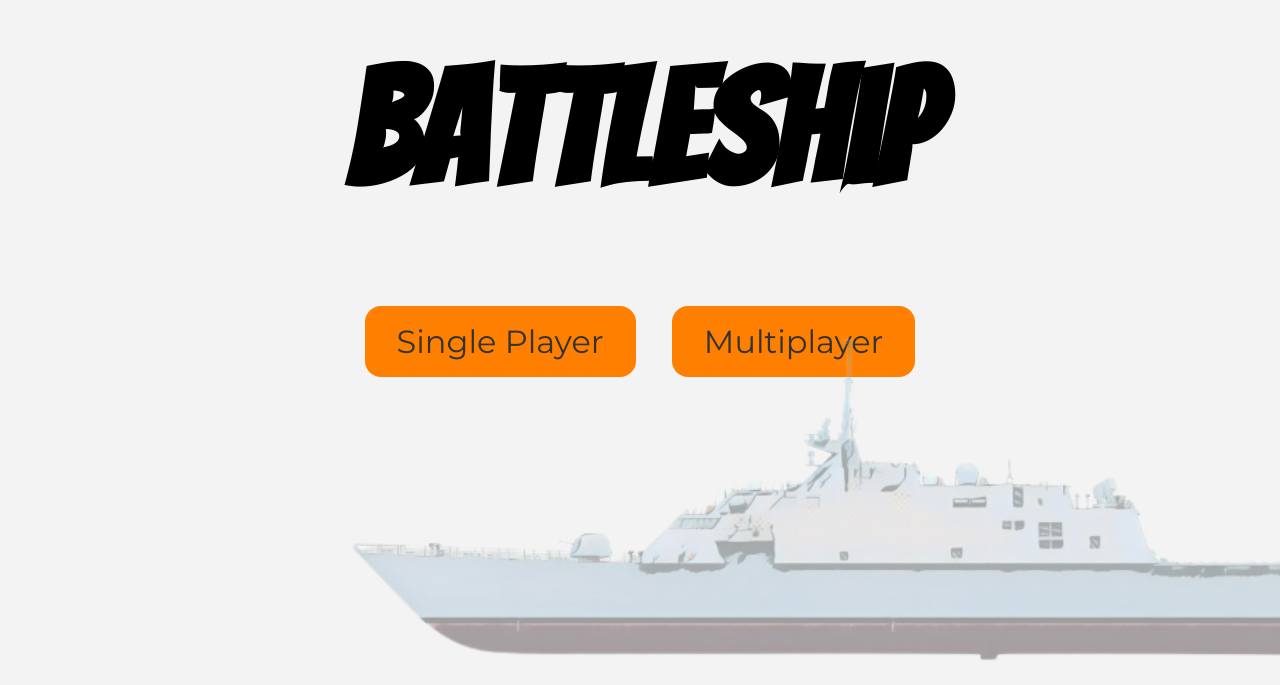
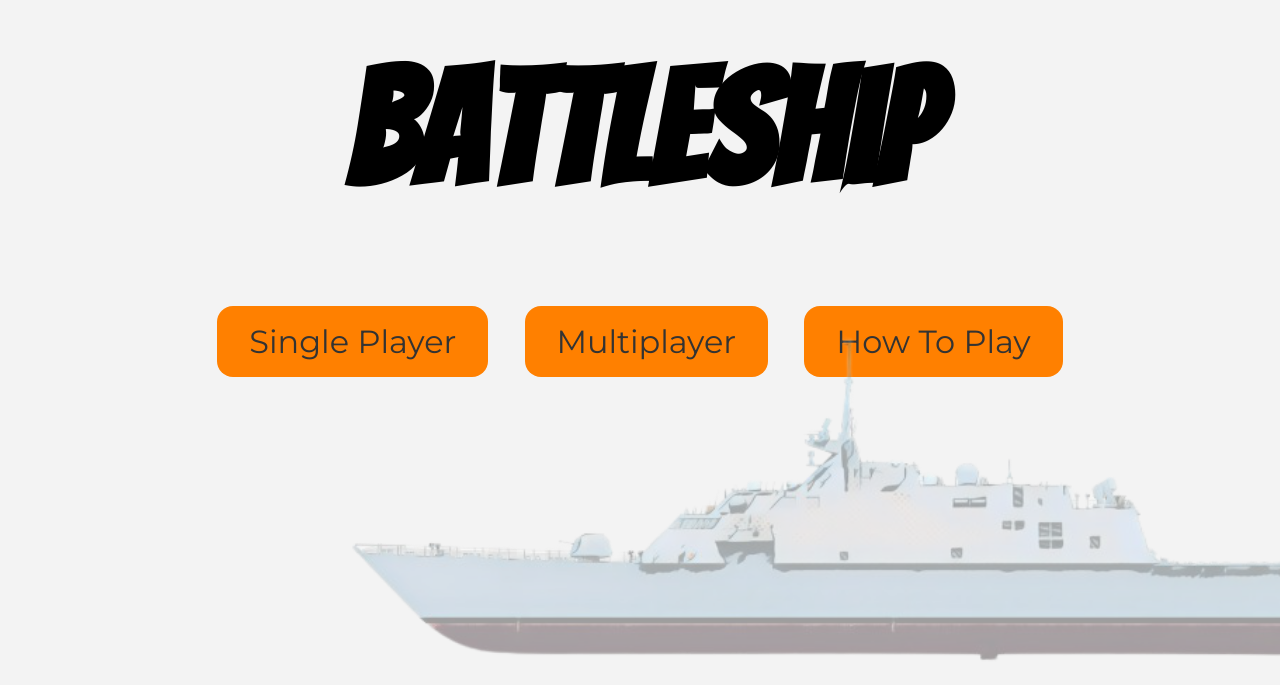
Before and after one commit to Ankit-Gtm/My-Battleship-Game, a website: page public/index.html in a window 1280 px wide. Shown: the part 115-800 px from the top of the page. Drawn offline with Linux system fonts and the light colour scheme.

Commit message:
Update index.html

```diff
--- a/public/index.html
+++ b/public/index.html
@@ -13,6 +13,7 @@
             <div>
                 <a href="/singleplayer.html" class="btn splash-btn">Single Player</a>
                 <a href="/multiplayer.html" class="btn splash-btn">Multiplayer</a>
+                <a href="/rules.html" class="btn splash-btn">How To Play</a>
             </div>
         </div>
         <img src="images/img.png" class="splash-battleship-image">
```
